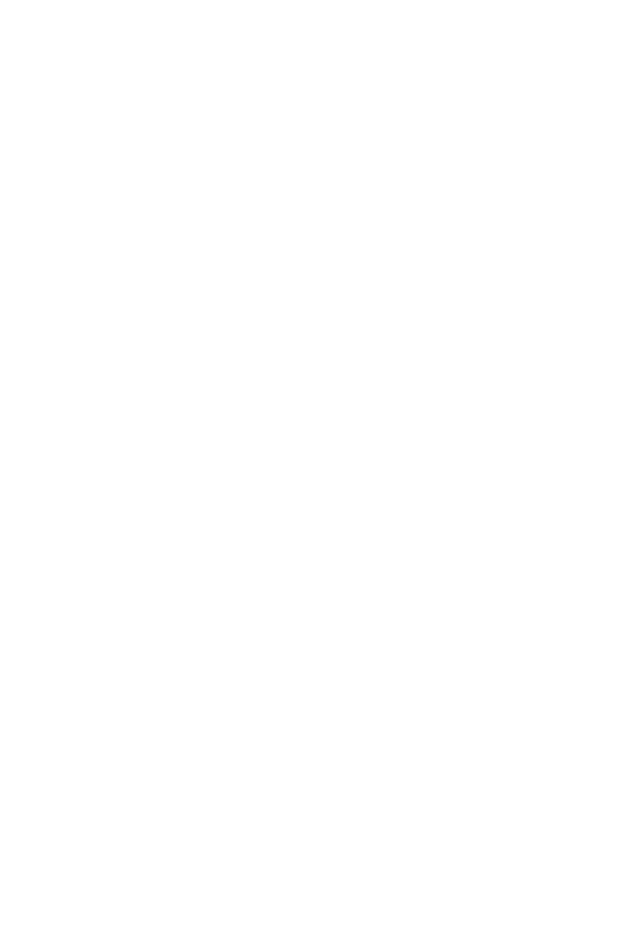
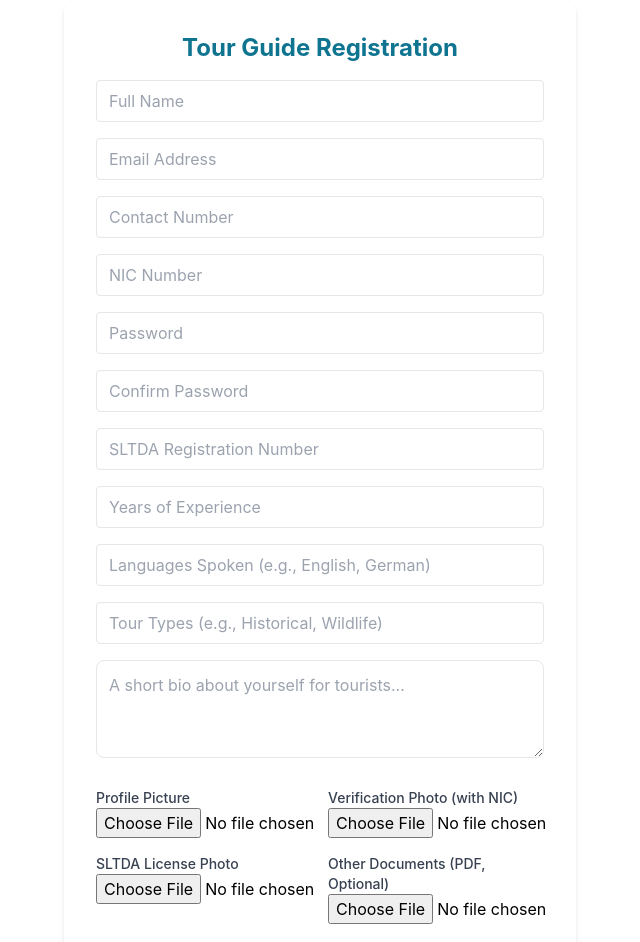
Before and after one commit to sanjayahewage0103/ceylone-travelgine, a React (Vite) app in the folder frontend/: page /guide/register2 in a window 1280 px wide. Before the commit this address had no page. Shown: the top 942 px of the page, without its empty margins (320-960 px from the left). Before the commit the page ends 800 px from the top, so only its background shows below. Built offline with nearby package versions, Linux system fonts and the light colour scheme.

Commit message:
feat: implement guide registration flow and enhance auth service for file uploads

```diff
--- a/frontend/src/App.jsx
+++ b/frontend/src/App.jsx
@@ -5,7 +5,9 @@
 import AdminLoginPage from './pages/admin/AdminLoginPage';
 import TouristAuthPage from './pages/tourist/TouristAuthPage';
 import VendorAuthPage from './pages/vendor/VendorAuthPage';
-import RegisterVendor2 from './components/vendor/RegisterVendor2';
+// import RegisterVendor2 from './components/vendor/RegisterVendor2';
+import GuideAuthPage from './pages/guide/GuideAuthPage';
+import GuideRegisterSinglePage from './components/guide/GuideRegisterSinglePage';
 
 function App() {
   return (
@@ -14,7 +16,9 @@
       <Route path="/admin/login" element={<AdminLoginPage />} />
       <Route path="/tourist" element={<TouristAuthPage />} />
       <Route path="/vendor" element={<VendorAuthPage />} />
-      <Route path="/vendor/register2" element={<RegisterVendor2 />} />
+  {/* <Route path="/vendor/register2" element={<RegisterVendor2 />} /> */}
+  <Route path="/guide" element={<GuideAuthPage />} />
+  <Route path="/guide/register2" element={<GuideRegisterSinglePage />} />
     </Routes>
   );
 }
--- /dev/null
+++ b/frontend/src/components/guide/GuideRegisterSinglePage.jsx
@@ -0,0 +1,105 @@
+import React, { useState } from 'react';
+import Input from '../ui/Input';
+import Button from '../ui/Button';
+import GuideRegistrationStepC from './GuideRegistrationStepC';
+import { Link } from 'react-router-dom';
+import authService from '../../services/authService';
+
+const GuideRegisterSinglePage = ({ onSwitchToLogin }) => {
+  const [formData, setFormData] = useState({
+    fullName: '', email: '', contact: '', nic: '', password: '', confirmPassword: '',
+    sltdaRegNum: '', experienceYears: '', languagesSpoken: '', tourTypesOffered: '', bio: '',
+    profilePic: null, verificationPhoto: null, sltdaLicensePic: null, documentPdf: null,
+  });
+  const [agreed, setAgreed] = useState(false);
+  const [loading, setLoading] = useState(false);
+  const [error, setError] = useState('');
+  const [success, setSuccess] = useState(false);
+
+  const handleChange = (e) => {
+    const { name, value, type, files } = e.target;
+    setFormData(prev => ({
+      ...prev,
+      [name]: type === 'file' ? (files && files[0] ? files[0] : null) : value
+    }));
+  };
+
+  const handleSubmit = async (e) => {
+    e.preventDefault();
+    setError('');
+    if (formData.password !== formData.confirmPassword) {
+      setError('Passwords do not match.');
+      return;
+    }
+    if (!agreed) {
+      setError('You must agree to the terms.');
+      return;
+    }
+    setLoading(true);
+    try {
+      const data = { ...formData, role: 'guide' };
+      await authService.register(data);
+      setSuccess(true);
+    } catch (err) {
+      setError(err.message);
+    } finally {
+      setLoading(false);
+    }
+  };
+
+  if (success) {
+    return (
+      <div className="p-8 text-center">
+        <h2 className="text-2xl font-bold text-green-600 mb-4">Registration Submitted!</h2>
+        <p className="text-gray-700 mb-2">Thank you for registering as a guide. Your profile is under review.</p>
+        <Button onClick={onSwitchToLogin}>Return to Login</Button>
+        <div className="mt-4">
+          <Link to="/" className="text-cyan-700 underline font-semibold">Go to Home</Link>
+        </div>
+      </div>
+    );
+  }
+
+  return (
+    <form onSubmit={handleSubmit} className="max-w-lg mx-auto bg-white rounded-xl shadow-md p-8 space-y-4">
+      <h2 className="text-2xl font-bold text-center text-cyan-700 mb-2">Tour Guide Registration</h2>
+      {error && <div className="text-red-600 text-center font-medium">{error}</div>}
+      <Input name="fullName" placeholder="Full Name" value={formData.fullName} onChange={handleChange} required />
+      <Input name="email" type="email" placeholder="Email Address" value={formData.email} onChange={handleChange} required />
+      <Input name="contact" placeholder="Contact Number" value={formData.contact} onChange={handleChange} required />
+      <Input name="nic" placeholder="NIC Number" value={formData.nic} onChange={handleChange} required />
+      <Input name="password" type="password" placeholder="Password" value={formData.password} onChange={handleChange} required />
+      <Input name="confirmPassword" type="password" placeholder="Confirm Password" value={formData.confirmPassword} onChange={handleChange} required />
+      <Input name="sltdaRegNum" placeholder="SLTDA Registration Number" value={formData.sltdaRegNum} onChange={handleChange} required />
+      <Input name="experienceYears" type="number" placeholder="Years of Experience" value={formData.experienceYears} onChange={handleChange} required />
+      <Input name="languagesSpoken" placeholder="Languages Spoken (e.g., English, German)" value={formData.languagesSpoken} onChange={handleChange} required />
+      <Input name="tourTypesOffered" placeholder="Tour Types (e.g., Historical, Wildlife)" value={formData.tourTypesOffered} onChange={handleChange} required />
+      <textarea name="bio" placeholder="A short bio about yourself for tourists..." value={formData.bio} onChange={handleChange} className="w-full p-3 border rounded-lg" rows="3" required></textarea>
+      <div className="grid grid-cols-1 md:grid-cols-2 gap-4 pt-2">
+        <div>
+          <label className="block text-sm font-medium text-gray-700">Profile Picture</label>
+          <input name="profilePic" type="file" accept="image/*" className="file-input" onChange={handleChange} />
+        </div>
+        <div>
+          <label className="block text-sm font-medium text-gray-700">Verification Photo (with NIC)</label>
+          <input name="verificationPhoto" type="file" accept="image/*" className="file-input" onChange={handleChange} />
+        </div>
+        <div>
+          <label className="block text-sm font-medium text-gray-700">SLTDA License Photo</label>
+          <input name="sltdaLicensePic" type="file" accept="image/*" className="file-input" onChange={handleChange} />
+        </div>
+        <div>
+          <label className="block text-sm font-medium text-gray-700">Other Documents (PDF, Optional)</label>
+          <input name="documentPdf" type="file" accept=".pdf" className="file-input" onChange={handleChange} />
+        </div>
+      </div>
+      <div className="flex items-center mt-2">
+        <input type="checkbox" id="guide-agree-checkbox" checked={agreed} onChange={e => setAgreed(e.target.checked)} className="h-4 w-4 text-teal-600 border-gray-300 rounded focus:ring-teal-500" />
+        <label htmlFor="guide-agree-checkbox" className="ml-2 block text-sm text-gray-900">I have read and agree to the Ceylone Travelgine Guide Service Provider Agreement.</label>
+      </div>
+      <Button type="submit" fullWidth disabled={loading}>{loading ? 'Submitting...' : 'Complete Registration'}</Button>
+    </form>
+  );
+};
+
+export default GuideRegisterSinglePage;
--- a/frontend/src/pages/HomePage.jsx
+++ b/frontend/src/pages/HomePage.jsx
@@ -15,6 +15,9 @@
       <Link to="/vendor">
         <button className="bg-orange-600 text-white px-4 py-2 rounded hover:bg-orange-700 transition">Vendor Portal</button>
       </Link>
+      <Link to="/guide/register2">
+        <button className="bg-cyan-600 text-white px-4 py-2 rounded hover:bg-cyan-700 transition">Register as a Tour Guide (Single Page)</button>
+      </Link>
     </div>
   </div>
 );
--- /dev/null
+++ b/frontend/src/pages/guide/GuideAuthPage.jsx
@@ -0,0 +1,20 @@
+import React, { useState } from 'react';
+import RegisterFlow from '../../components/guide/RegisterFlow';
+
+const GuideAuthPage = () => {
+  const [view, setView] = useState('register');
+
+  return (
+    <div className="min-h-screen flex items-center justify-center bg-gray-50">
+      <div className="w-full max-w-md p-8 bg-white rounded shadow">
+        {view === 'register' ? (
+          <RegisterFlow onSwitchToLogin={() => setView('login')} />
+        ) : (
+          <div>Guide Login (Coming Soon)</div>
+        )}
+      </div>
+    </div>
+  );
+};
+
+export default GuideAuthPage;
--- a/frontend/src/services/authService.js
+++ b/frontend/src/services/authService.js
@@ -9,17 +9,16 @@
 			throw new Error('Role is required for registration');
 		}
 		let response, data;
-		// Use FormData for vendor registration (file upload)
-		if (userData.role === 'vendor') {
+		// Use FormData for vendor and guide registration (file upload)
+		if (userData.role === 'vendor' || userData.role === 'guide') {
 			const formData = new FormData();
-			// Send all vendor fields as flat keys for backend compatibility
 			Object.entries(userData).forEach(([key, value]) => {
 				if (value !== undefined && value !== null) {
 					formData.append(key, value);
 				}
 			});
 			// Debug: print FormData keys before sending
-			console.log('FormData keys for vendor registration:');
+			console.log('FormData keys for', userData.role, 'registration:');
 			for (let key of formData.keys()) {
 				console.log(key);
 			}
```
Also changed, not shown: 1 other file (tests, documents, lock files or other folders).
